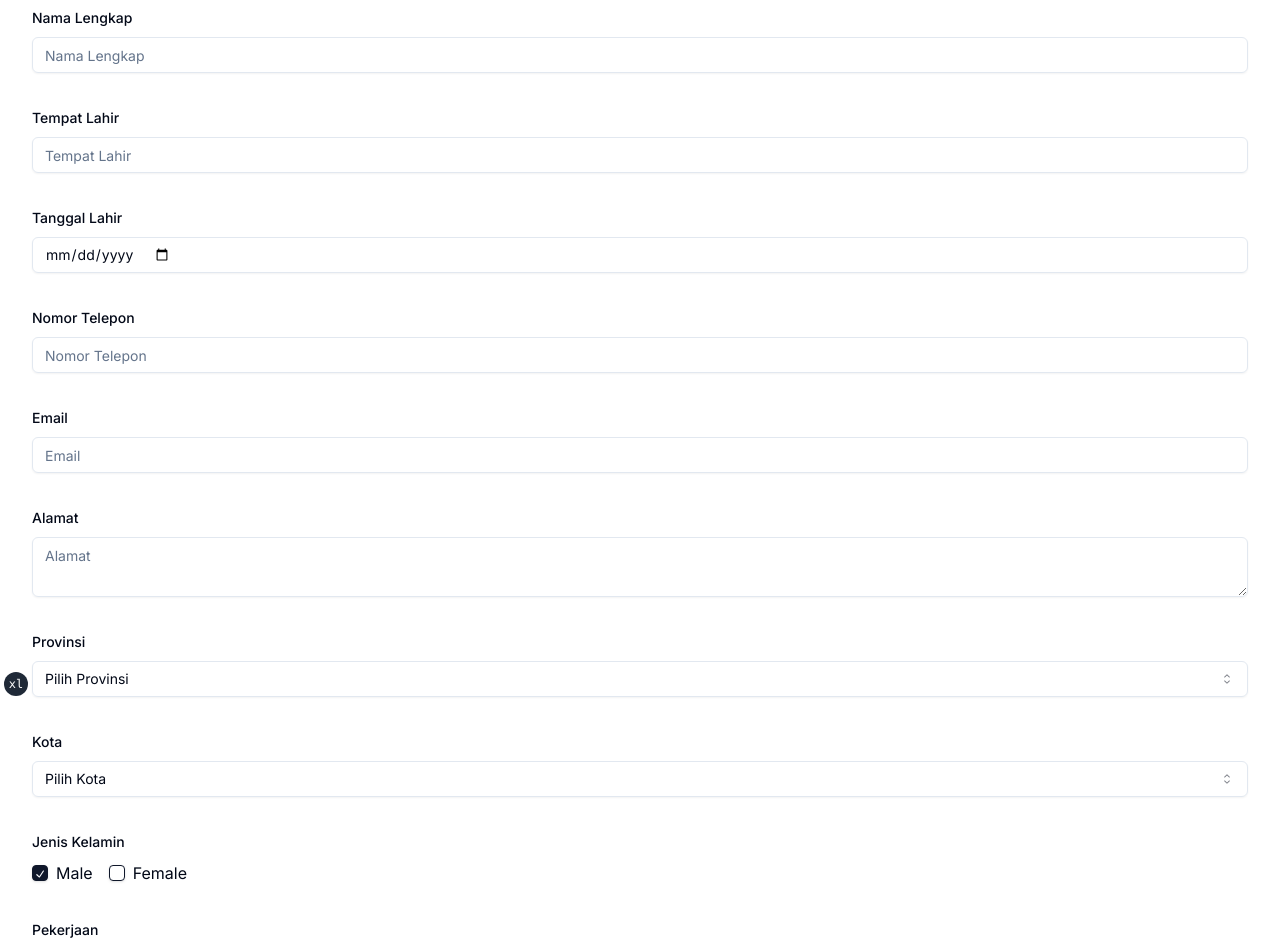
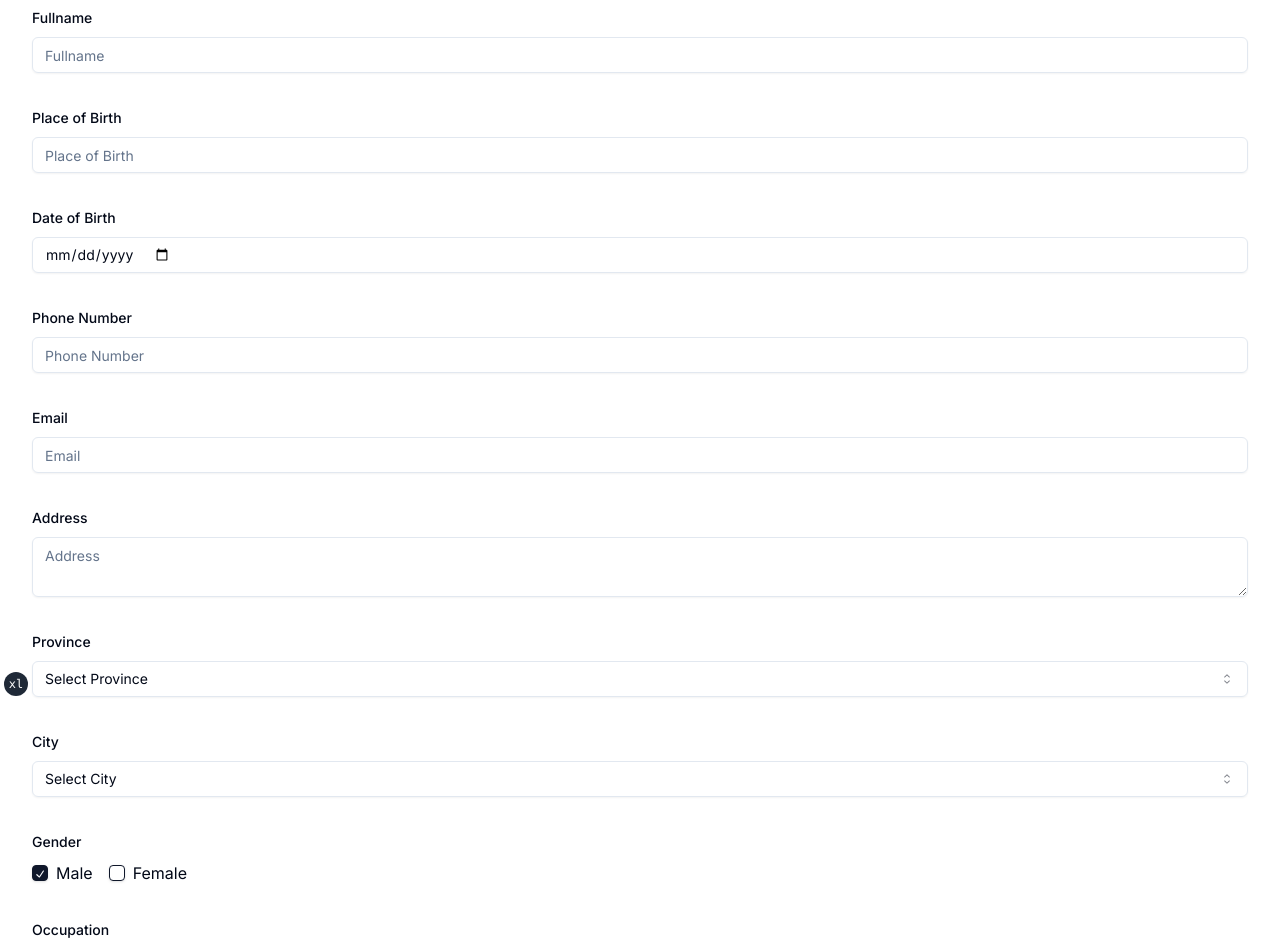
Before and after one commit to giannkbr/membership-sbl-fe, a Next.js app: page /members/add in a window 1280 px wide. Shown: the part 100-1049 px from the top of the page. Built offline with nearby package versions, Linux system fonts and the light colour scheme.

Commit message:
refactor : change row name in form add member

```diff
--- a/app/members/add/page.tsx
+++ b/app/members/add/page.tsx
@@ -72,9 +72,9 @@ export default function Page() {
               name="fullName"
               render={({ field }) => (
                 <FormItem>
-                  <FormLabel>Nama Lengkap</FormLabel>
+                  <FormLabel>Fullname</FormLabel>
                   <FormControl>
-                    <Input placeholder="Nama Lengkap" {...field} />
+                    <Input placeholder="Fullname" {...field} />
                   </FormControl>
                   <FormMessage />
                 </FormItem>
@@ -85,9 +85,9 @@ export default function Page() {
               name="placeOfBirth"
               render={({ field }) => (
                 <FormItem>
-                  <FormLabel>Tempat Lahir</FormLabel>
+                  <FormLabel>Place of Birth</FormLabel>
                   <FormControl>
-                    <Input placeholder="Tempat Lahir" {...field} />
+                    <Input placeholder="Place of Birth" {...field} />
                   </FormControl>
                   <FormMessage />
                 </FormItem>
@@ -98,7 +98,7 @@ export default function Page() {
               name="dateOfBirth"
               render={({ field }) => (
                 <FormItem>
-                  <FormLabel>Tanggal Lahir</FormLabel>
+                  <FormLabel>Date of Birth</FormLabel>
                   <FormControl>
                     <Input type="date" {...field} />
                   </FormControl>
@@ -111,9 +111,9 @@ export default function Page() {
               name="phoneNumber"
               render={({ field }) => (
                 <FormItem>
-                  <FormLabel>Nomor Telepon</FormLabel>
+                  <FormLabel>Phone Number</FormLabel>
                   <FormControl>
-                    <Input placeholder="Nomor Telepon" {...field} />
+                    <Input placeholder="Phone Number" {...field} />
                   </FormControl>
                   <FormMessage />
                 </FormItem>
@@ -137,9 +137,9 @@ export default function Page() {
               name="address"
               render={({ field }) => (
                 <FormItem>
-                  <FormLabel>Alamat</FormLabel>
+                  <FormLabel>Address</FormLabel>
                   <FormControl>
-                    <Textarea placeholder="Alamat" {...field} />
+                    <Textarea placeholder="Address" {...field} />
                   </FormControl>
                   <FormMessage />
                 </FormItem>
@@ -150,11 +150,11 @@ export default function Page() {
               name="province"
               render={({ field }) => (
                 <FormItem>
-                  <FormLabel>Provinsi</FormLabel>
+                  <FormLabel>Province</FormLabel>
                   <FormControl>
                     <Select onValueChange={field.onChange} value={field.value}>
                       <SelectTrigger>
-                        <SelectValue placeholder="Pilih Provinsi" />
+                        <SelectValue placeholder="Select Province" />
                       </SelectTrigger>
                       <SelectContent>
                         <SelectItem value="DKI Jakarta">DKI Jakarta</SelectItem>
@@ -171,11 +171,11 @@ export default function Page() {
               name="city"
               render={({ field }) => (
                 <FormItem>
-                  <FormLabel>Kota</FormLabel>
+                  <FormLabel>City</FormLabel>
                   <FormControl>
                     <Select onValueChange={field.onChange} value={field.value}>
                       <SelectTrigger>
-                        <SelectValue placeholder="Pilih Kota" />
+                        <SelectValue placeholder="Select City" />
                       </SelectTrigger>
                       <SelectContent>
                         {form.watch('province') === 'DKI Jakarta' && (
@@ -206,7 +206,7 @@ export default function Page() {
               name="gender"
               render={({ field }) => (
                 <FormItem>
-                  <FormLabel>Jenis Kelamin</FormLabel>
+                  <FormLabel>Gender</FormLabel>
                   <FormControl>
                     <div className="flex space-x-4">
                       <label className="flex items-center space-x-2">
@@ -228,11 +228,11 @@ export default function Page() {
               name="occupation"
               render={({ field }) => (
                 <FormItem>
-                  <FormLabel>Pekerjaan</FormLabel>
+                  <FormLabel>Occupation</FormLabel>
                   <FormControl>
                     <Select onValueChange={field.onChange} value={field.value}>
                       <SelectTrigger>
-                        <SelectValue placeholder="Pilih Pekerjaan" />
+                        <SelectValue placeholder="Select Occupation" />
                       </SelectTrigger>
                       <SelectContent>
                         <SelectItem value="Engineer">Engineer</SelectItem>
@@ -250,11 +250,11 @@ export default function Page() {
               name="maritalStatus"
               render={({ field }) => (
                 <FormItem>
-                  <FormLabel>Status Pernikahan</FormLabel>
+                  <FormLabel>Marital Status</FormLabel>
                   <FormControl>
                     <Select onValueChange={field.onChange} value={field.value}>
                       <SelectTrigger>
-                        <SelectValue placeholder="Pilih Status" />
+                        <SelectValue placeholder="Select Status" />
                       </SelectTrigger>
                       <SelectContent>
                         <SelectItem value="Single">Single</SelectItem>
```
